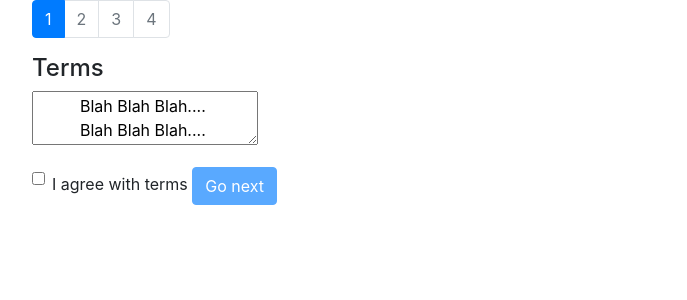
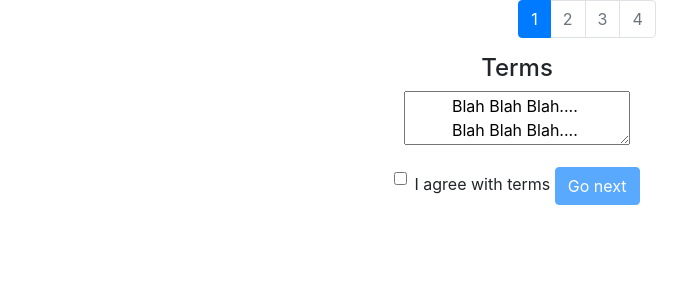
Before and after one commit to HongSeongSu/SignupApp, a Django app: page /step1 in a window 1280 px wide. Shown: the top 300 px of the page, without its empty margins (53-740 px from the left). Run offline with Django 3.2, Linux system fonts and the light colour scheme; some libraries are stand-ins or nearby versions.

Commit message:
Add center align css code

```diff
--- a/website/member/templates/member/step1.html
+++ b/website/member/templates/member/step1.html
@@ -8,8 +8,8 @@
 </head>
 
 <body>
-  <div class="container">
-    <nav>
+  <div class="container" style="text-align: center;">
+    <nav style="display: inline-block;text-align: center;">
       <ul class="pagination">
         <li class="page-item active"><a class="page-link">1</a></li>
         <li class="page-item disabled"><a class="page-link">2</a></li>
@@ -18,7 +18,7 @@
       </ul>
     </nav>
   </div>
-  <div class="container">
+  <div class="container" style="display: inline-block;text-align: center;">
     <h4>Terms</h4>
     <form method="POST">{% csrf_token %}
       <div class="form-group">
--- a/website/member/templates/member/step2.html
+++ b/website/member/templates/member/step2.html
@@ -12,8 +12,8 @@
 </head>
 
 <body>
-  <div class="container">
-    <nav>
+  <div class="container" style="text-align: center;">
+    <nav style="display: inline-block;text-align: center;">
       <ul class="pagination">
         <li class="page-item disabled"><a class="page-link">1</a></li>
         <li class="page-item active"><a class="page-link">2</a></li>
--- a/website/member/templates/member/step3.html
+++ b/website/member/templates/member/step3.html
@@ -11,8 +11,8 @@
 </head>
 
 <body>
-  <div class="container">
-    <nav>
+  <div class="container" style="text-align: center;">
+    <nav style="display: inline-block;text-align: center;">
       <ul class="pagination">
         <li class="page-item disabled"><a class="page-link">1</a></li>
         <li class="page-item disabled"><a class="page-link">2</a></li>
--- a/website/member/templates/member/step4.html
+++ b/website/member/templates/member/step4.html
@@ -8,8 +8,8 @@
 </head>
 
 <body>
-  <div class="container">
-    <nav>
+  <div class="container" style="text-align: center;">
+    <nav style="display: inline-block;text-align: center;">
       <ul class="pagination">
         <li class="page-item disabled"><a class="page-link">1</a></li>
         <li class="page-item disabled"><a class="page-link">2</a></li>
```
Also changed, not shown: website/member/templates/member/default.html (+5 -2 lines).
